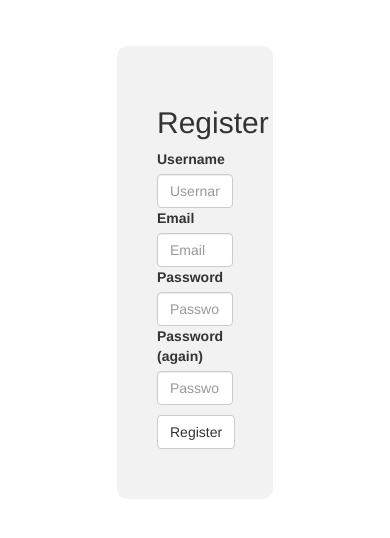
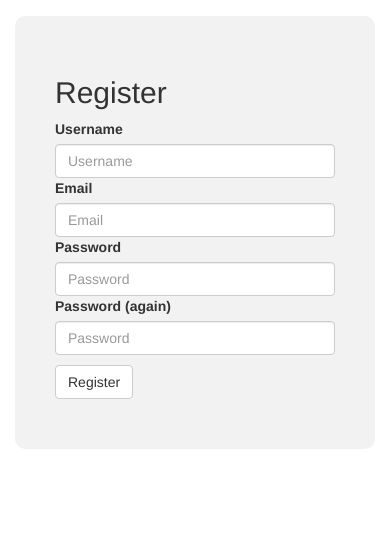
Before and after one commit to siljr/pu, a Django app: page /register/ in a window 390 px wide. Shown: the part 54-592 px from the top of the page. Run offline with Django 3.2, Linux system fonts and the light colour scheme; some libraries are stand-ins or nearby versions.

Commit message:
login page and register page now responsive

```diff
--- a/qBot/qBot/static/qBot/style/mainstyle.css
+++ b/qBot/qBot/static/qBot/style/mainstyle.css
@@ -1,10 +1,15 @@
 .inputForm {
-    margin: 100px auto;
-    width: 40%;
     border-radius: 10px;
     background-color: #f2f2f2;
     padding: 40px;
+    max-width: 500px;
+    margin: 0 auto;
 }
+
+.container {
+    margin-top: 70px;
+}
+
 
 .inputForm [type=submit] {
     margin: 10px auto;
--- a/qBot/qBot/templates/registration/login.html
+++ b/qBot/qBot/templates/registration/login.html
@@ -2,6 +2,7 @@
 
 
 {% block content %}
+    <div class="container">
         <div class="inputForm">
             <h2>Login</h2>
             <form method="post">
@@ -21,4 +22,5 @@
                 <input class="btn btn-default" type="submit" value="Submit">
             </form>
         </div>
+    </div>
 {% endblock content %}
--- a/qBot/questions/templates/index.html
+++ b/qBot/questions/templates/index.html
@@ -2,6 +2,7 @@
 
 {% block content %}
     {% if questions %}
+        <div class="container">
         <ul>
             {% for question in questions %}
                 <li>
@@ -10,6 +11,7 @@
                 </li>
             {%  endfor %}
         </ul>
+        </div>
     {% else %}
         <p>No questions asked</p>
     {% endif %}
--- a/qBot/registrationApp/templates/registrationApp/register.html
+++ b/qBot/registrationApp/templates/registrationApp/register.html
@@ -5,6 +5,7 @@
 {% block content %}
 <form method="post" action=".">
 {% csrf_token %}
+    <div class="container">
         <div class="inputForm">
     {#        {{ form.as_p }}#}
             <h2>Register</h2>
@@ -34,7 +35,7 @@
             </div>
 
             <input class="btn btn-default" type="submit" value="Register">
-
+        </div>
     </div>
 </form>
 {% endblock %}
```
Lines whose indentation alone changed are shown as unchanged.
